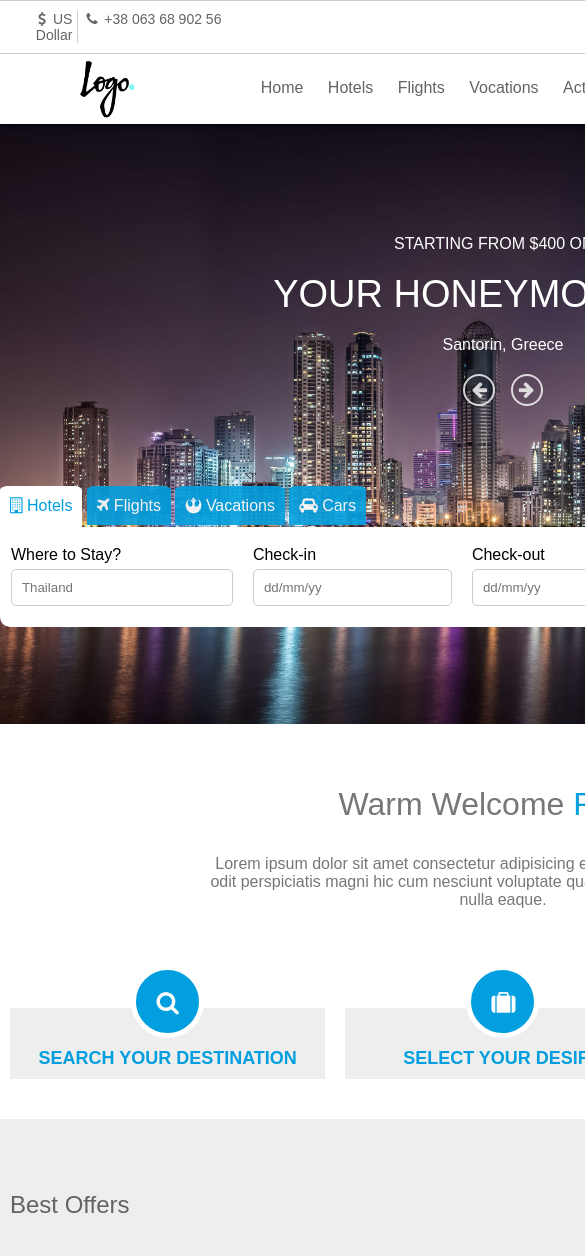
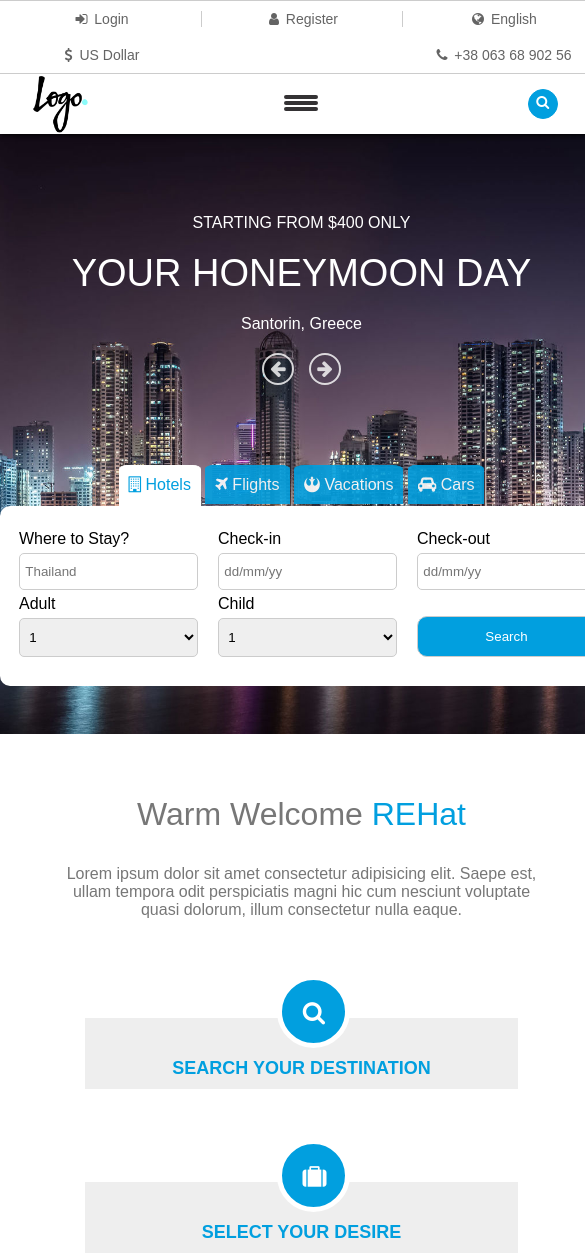
Before and after one commit to sonterix/ReHeat, a plain HTML site: page index.html in a window 390 px wide. Shown: the top 1256 px of the page, 585 px wide, since content can reach past the window. Drawn offline with Linux system fonts and the light colour scheme.

Commit message:
added mobile version

```diff
--- a/css/main-media.css
+++ b/css/main-media.css
@@ -6,6 +6,202 @@
     #top-destinations-wrapper,
     #footer-wrapper{
         max-width: none;
+        width: none;
+    }
+
+    /* header */
+    #nav1{
         width: 100%;
+        grid-template-columns: 1fr 3fr 3fr 1fr 1fr;
+    }
+    #menu ul li{
+        padding: 5px;
     }
 }
+
+
+@media screen and (max-width: 800px){
+    /* header */
+    #nav1{
+        width: 100%;
+        grid-template: auto / 1fr 2fr 2fr 1fr 1fr;
+    }
+    #nav2{
+        grid-template: auto / 1fr 10fr 1fr;
+    }
+    #menu{
+        text-align: center;
+    }
+
+
+    /* warm-block */
+    #warm-design-blocks{
+        grid-template: auto auto auto / 1fr;
+    }
+    .ico-span{
+        left: 46%
+    }
+    .warmbox{
+        margin: 10px auto;
+        width: 60%;
+    }
+
+
+    /* best offers */
+    #best-offers-boxes{
+        grid-template-columns: 1fr 1fr;
+    }
+    .box-offer{
+        margin: 10px 5%;
+    }
+
+
+    /* top destinations */
+    #top-destinations-boxes{
+        grid-template-columns: 1fr 1fr 1fr;
+    }
+
+
+    /* footer */
+    #footer-wrapper{
+        grid-template-columns: 1fr 1fr;
+    }
+    .footer-column{
+        display: flex;
+        flex-direction: column;
+        align-items: center;
+    }
+    .footer-column:nth-child(2),
+    .footer-column:nth-child(3){
+        grid-row: 1;
+    }
+    .footer-column:nth-child(1),
+    .footer-column:nth-child(4){
+        grid-row: 2;
+    }
+}
+
+@media screen and (max-width: 660px){
+    /* headr */
+    #nav1 {
+        grid-template: auto auto / 1fr 1fr 1fr;
+    }
+    #nav1 span{
+        text-align: center;
+    }
+
+    #currency,
+    #phone{
+        grid-row: 2;
+    }
+    #login,
+    #reg,
+    #language{
+        grid-row: 1;
+    }
+
+    #phone{
+        border-left: none !important;
+    }
+    #phone{
+        grid-column: 3;
+    }
+
+    #nav2 {
+        grid-template: auto / 1fr 3fr 1fr;
+    }
+    #menu{
+        display: none;
+    }
+    #hamburger{
+        display: flex;
+    }
+
+
+    /* heder bg */
+    #header-tabs-wrapper {
+        grid-template-rows: auto 180px;
+    }
+
+    #header-tabs{
+        text-align: center;
+    }
+
+    #tabs-content{
+        border-radius: 10px !important;
+    }
+    #tabs-content form {
+        grid-template: auto auto / 1fr 1fr 1fr;
+    }
+
+    .tabs-input input,
+    .tabs-input select{
+        width: unset;
+    }
+
+
+    /* warm */
+    .warmbox{
+        width: 70%;
+    }
+    #warm-block p{
+        padding: 0 10%;
+    }
+
+    /* top destinations */
+    #top-destinations-boxes {
+        grid-template-columns: 1fr 1fr;
+    }
+}
+
+@media screen and (max-width: 320px){
+    /* heder bg */
+    #tabs-content form {
+        grid-template: auto auto auto / 1fr 1fr;
+    }
+    #header-tabs-wrapper {
+        grid-template-rows: auto 230px;
+    }
+
+
+    /* warm */
+    .warmbox {
+        width: 90%;
+    }
+    #warm-block p {
+        padding: 0 3%;
+    }
+    .ico-span {
+        left: 43%;
+    }
+
+    /* best offers */
+    #best-offers-boxes {
+        grid-template-columns: 1fr;
+    }
+
+
+    /* top destinations */
+    #top-destinations-boxes {
+        grid-template-columns: 1fr;
+    }
+
+
+    /* footer */
+    #footer-wrapper{
+        grid-template-columns: 1fr;
+    }
+    .footer-column:nth-child(1){
+        grid-row: 3;
+    }
+    .footer-column:nth-child(2){
+        grid-row: 1;
+    }
+    .footer-column:nth-child(3){
+        grid-row: 2;
+    }
+    .footer-column:nth-child(4){
+        grid-row: 4;
+    }
+
+}
--- a/css/main.css
+++ b/css/main.css
@@ -105,6 +105,20 @@ input{
     border-bottom: 2px solid #019fdf;
 }
 
+#hamburger{
+    display: none;
+    flex-direction: column;
+    justify-content: center;
+    align-items: center;
+}
+.hubm{
+    margin-bottom: 2px;
+    width: 30px;
+    border: 2px solid #343234;
+    border-radius: 15px;
+    background-color: #343234;
+}
+
 #search{
     cursor: pointer;
 }
@@ -126,6 +140,7 @@ input{
     grid-area: header-bg;
     display: flex;
     flex-direction: column;
+    justify-content: center;
     align-items: center;
     width: 100%;
     height: 600px;
@@ -138,7 +153,7 @@ input{
 #heder-bg-wrapper{
     display: grid;
     margin: 0;
-    grid-template-rows: auto auto auto;
+    grid-template: auto auto auto / 1fr;
 }
 
 #text-wrapper{
@@ -178,7 +193,7 @@ input{
 
 #header-tabs-wrapper{
     display: grid;
-    margin: 80px auto;
+    margin: 80px 0;
     grid-template-rows: auto 100px;
 }
 
@@ -210,7 +225,6 @@ input{
     display: flex;
     justify-content: center;
     align-items: center;
-    width: 1000px;
     background-color: #fff;
     border: 3px solid #fff;
     border-top-right-radius: 5px;
@@ -218,26 +232,29 @@ input{
     border-bottom-right-radius: 10px;
 }
 #tabs-content form{
-    display: flex;
-    justify-content: center;
-    align-items: flex-end;
-    width: 100%;
+    display: grid;
+    grid-template-columns: 5fr 3fr 3fr 1fr 1fr 3fr;
+    width: 98%;
 }
 #tabs-content p{
     margin: 0;
 }
 #tabs-content div{
-    margin: 10px;
+    margin: 0 10px;
 }
-#tabs-content input,
-#tabs-content select{
+
+.tabs-input{
+    display: flex;
+    flex-direction: column;
+    justify-content: flex-end;
+}
+.tabs-input input,
+.tabs-input select{
+    width: 95%;
     margin: 5px 0;
-    padding: 10px;
+    padding: 10px 3%;
     border: 1px solid #ccc;
     border-radius: 5px;
-}
-#tabs-content input[type="text"]{
-    width: 200px;
 }
 #tabs-content input[type="submit"]{
     padding: 12px 60px;
@@ -275,18 +292,18 @@ input{
 
 #warm-design-blocks{
     display: grid;
-    grid-template: auto auto / 1fr 1fr 1fr;
+    grid-template-columns:  1fr 1fr 1fr;
 }
 #warm-design-blocks span{
-    margin: 0 auto;
-    grid-row: 1;
+
 }
 #warm-design-blocks div{
-    grid-row: 2;
+
 }
 
 .ico-span{
     position: relative;
+    left: 40%;
     top: 40px;
     width: 23px;
     height: 23px;
@@ -439,7 +456,7 @@ input{
 
 #top-destinations-boxes{
     display: grid;
-    grid-template: auto auto / 1fr 1fr 1fr 1fr;
+    grid-template-columns: 1fr 1fr 1fr 1fr;
 }
 .top-destinations-offer{
     margin: 10px;
@@ -531,11 +548,14 @@ input{
 }
 #footer-wrapper{
     display: grid;
-    grid-template: auto auto / 1fr 1fr 1fr 1fr;
+    grid-template-columns: 1fr 1fr 1fr 1fr;
 }
 
 .footer-column{
     margin: 0 10px 30px 10px;
+}
+.footer-column form{
+    display: flex;
 }
 .footer-column h3{
     margin: 10px 0;
@@ -611,6 +631,7 @@ input{
     color: #777777;
 }
 #up-btn{
+    margin: 0 40px;
     display: flex;
     justify-content: center;
     align-items: center;
--- a/index.html
+++ b/index.html
@@ -44,6 +44,11 @@
                             <a href=""><li>Purchase</li></a>
                         </ul>
                     </div>
+                    <div id="hamburger">
+                            <span class="hubm"></span>
+                            <span class="hubm"></span>
+                            <span class="hubm"></span>
+                        </div>
                     <div id="search">
                         <span class="fa fa-search"></span>
                     </div>
@@ -78,31 +83,31 @@
 
                     <div id="tabs-content">
                         <form action="">
-                            <div>
+                            <div class="tabs-input">
                                 <p for="">Where to Stay?</p>
                                 <input type="text" placeholder="Thailand">
                             </div>
-                            <div>
+                            <div class="tabs-input">
                                 <p for="">Check-in</p>
                                 <input type="data" placeholder="dd/mm/yy">
                             </div>
-                            <div>
+                            <div class="tabs-input">
                                 <p for="">Check-out</p>
                                 <input type="data" placeholder="dd/mm/yy">
                             </div>
-                            <div>
+                            <div class="tabs-input">
                                 <p for="">Adult</p>
                                 <select name="" id="">
                                     <option value="">1</option>
                                 </select>
                             </div>
-                            <div>
+                            <div class="tabs-input">
                                 <p for="">Child</p>
                                 <select name="" id="">
                                         <option value="">1</option>
                                 </select>
                             </div>
-                            <div>
+                            <div class="tabs-input">
                                 <input type="submit" value="Search">
                             </div>
                         </form>
@@ -116,14 +121,18 @@
                 <h3>Warm Welcome <span class="blue-text">REHat</span></h3>
                 <p>Lorem ipsum dolor sit amet consectetur adipisicing elit. Saepe est, ullam tempora odit perspiciatis magni hic cum nesciunt voluptate quasi dolorum, illum consectetur nulla eaque.</p>
                 <div id="warm-design-blocks">
-                    <span class="fa fa-search ico-span"></span>
-                    <span class="fa fa-suitcase ico-span"></span>
-                    <span class="fa fa-google-wallet ico-span"></span>
-
-
-                    <div class="warmbox">search your destination</div>
-                    <div class="warmbox">select your desire</div>
-                    <div class="warmbox">make a payment</div>
+                    <div>
+                        <span class="fa fa-search ico-span"></span>
+                        <div class="warmbox">search your destination</div>
+                    </div>
+                    <div>
+                        <span class="fa fa-suitcase ico-span"></span>
+                        <div class="warmbox">select your desire</div>
+                    </div>
+                    <div>
+                        <span class="fa fa-google-wallet ico-span"></span>
+                        <div class="warmbox">make a payment</div>
+                    </div>
                 </div>
             </div>
         </section>
```
